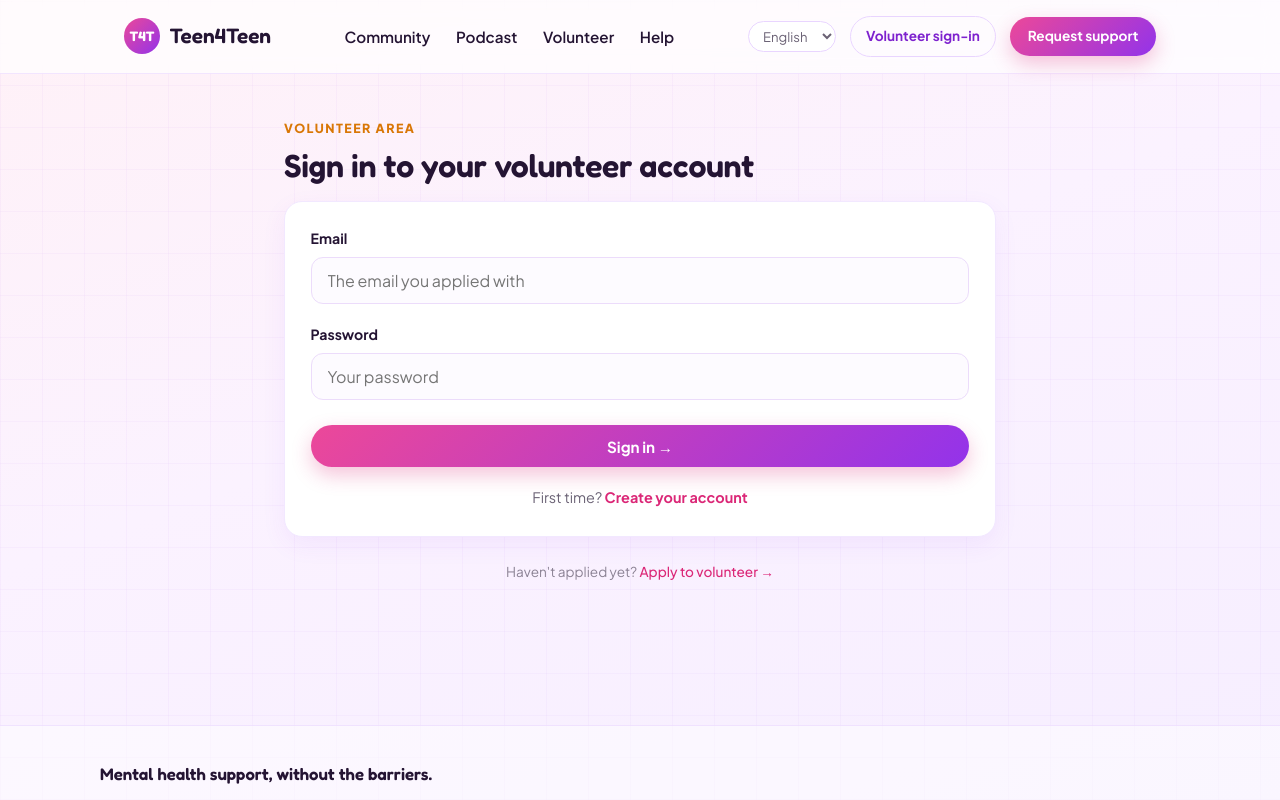
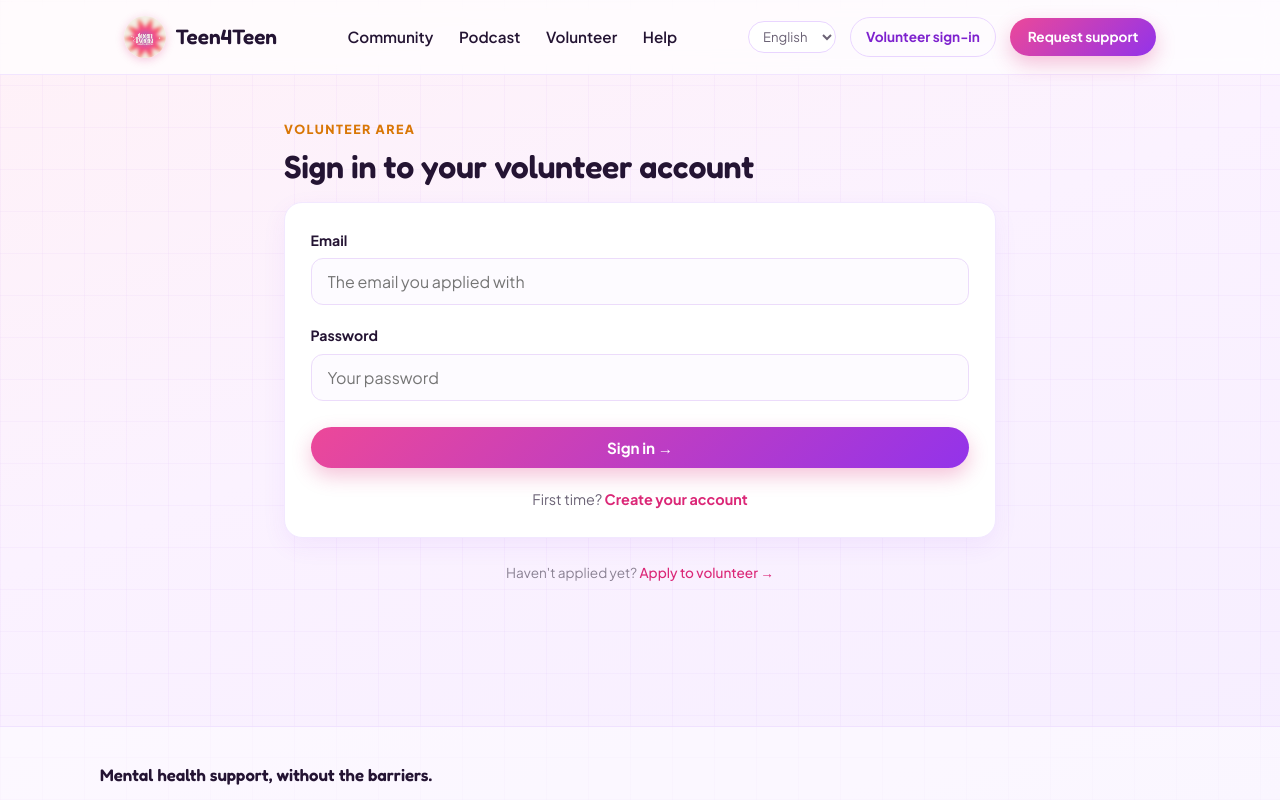
Before and after one commit to vdas2479/Teen4Teen, a React (Vite) app in the folder client/: page /volunteer-login in a window 1280 px wide. Shown: the top 800 px of the page. Built offline with nearby package versions, Linux system fonts and the light colour scheme.

Commit message:
logo change

```diff
--- a/client/src/components/NavBar.jsx
+++ b/client/src/components/NavBar.jsx
@@ -1,7 +1,40 @@
+import { useState } from "react";
 import { Link, NavLink } from "react-router-dom";
 
 export default function NavBar({ volunteerInfo, onVolunteerLogout }) {
+  const [logoOpen, setLogoOpen] = useState(false);
+
   return (
+    <>
+      {logoOpen && (
+        <div
+          onClick={() => setLogoOpen(false)}
+          style={{
+            position: "fixed", inset: 0, zIndex: 1000,
+            background: "rgba(36,20,51,0.7)",
+            backdropFilter: "blur(6px)",
+            display: "flex", alignItems: "center", justifyContent: "center",
+            cursor: "zoom-out"
+          }}
+        >
+          <img
+            src="/logo.png"
+            alt="Teen4Teen logo"
+            onClick={e => e.stopPropagation()}
+            style={{
+              maxWidth: "min(420px, 90vw)",
+              maxHeight: "90vh",
+              borderRadius: "50%",
+              objectFit: "cover",
+              width: "min(420px, 90vw)",
+              height: "min(420px, 90vw)",
+              boxShadow: "0 24px 80px rgba(219,39,119,0.35)",
+              cursor: "default"
+            }}
+          />
+        </div>
+      )}
+
     <header style={{
       background: "rgba(255,255,255,0.7)",
       backdropFilter: "blur(10px)",
@@ -20,19 +53,22 @@ export default function NavBar({ volunteerInfo, onVolunteerLogout }) {
         gap: "1rem",
         flexWrap: "wrap"
       }}>
-        <Link to="/" style={{ display: "flex", alignItems: "center", gap: "0.6rem", textDecoration: "none" }}>
-          <span style={{
-            width: 36, height: 36, borderRadius: "50%",
-            background: "var(--gradient-primary)",
-            display: "flex", alignItems: "center", justifyContent: "center",
-            color: "white", fontFamily: "var(--font-display)", fontWeight: 700, fontSize: "0.85rem"
-          }}>
-            T4T
-          </span>
-          <span style={{ fontFamily: "var(--font-display)", fontSize: "1.3rem", fontWeight: 600, color: "var(--ink)" }}>
+        <div style={{ display: "flex", alignItems: "center", gap: "0.6rem" }}>
+          <button
+            onClick={() => setLogoOpen(true)}
+            title="View logo"
+            style={{
+              background: "none", border: "none", padding: 0, cursor: "zoom-in",
+              width: 42, height: 42, borderRadius: "50%", overflow: "hidden",
+              flexShrink: 0, boxShadow: "0 2px 8px rgba(219,39,119,0.25)"
+            }}
+          >
+            <img src="/logo.png" alt="Teen4Teen" style={{ width: "100%", height: "100%", objectFit: "cover" }} />
+          </button>
+          <Link to="/" style={{ fontFamily: "var(--font-display)", fontSize: "1.3rem", fontWeight: 600, color: "var(--ink)", textDecoration: "none" }}>
             Teen4Teen
-          </span>
-        </Link>
+          </Link>
+        </div>
 
         <div style={{ display: "flex", gap: "1.6rem", alignItems: "center", flexWrap: "wrap" }}>
           {[
@@ -96,5 +132,6 @@ export default function NavBar({ volunteerInfo, onVolunteerLogout }) {
         </div>
       </nav>
     </header>
+    </>
   );
 }
--- a/client/src/pages/AdminDashboard.jsx
+++ b/client/src/pages/AdminDashboard.jsx
@@ -33,10 +33,11 @@ export default function AdminDashboard({ adminEmail, onLogout }) {
       <aside style={{ width: 250, padding: "1.6rem 1.2rem", background: "rgba(255,255,255,0.7)", borderRight: "1px solid rgba(233,213,255,0.6)" }}>
         <div style={{ display: "flex", alignItems: "center", gap: "0.6rem", marginBottom: "1.6rem" }}>
           <span style={{
-            width: 34, height: 34, borderRadius: "50%", background: "var(--gradient-primary)",
-            display: "flex", alignItems: "center", justifyContent: "center", color: "white",
-            fontFamily: "var(--font-display)", fontWeight: 700, fontSize: "0.8rem"
-          }}>T4T</span>
+            width: 34, height: 34, borderRadius: "50%", overflow: "hidden",
+            display: "flex", alignItems: "center", justifyContent: "center", flexShrink: 0
+          }}>
+            <img src="/logo.png" alt="Teen4Teen" style={{ width: "100%", height: "100%", objectFit: "cover" }} />
+          </span>
           <span style={{ fontFamily: "var(--font-display)", fontWeight: 600 }}>Admin</span>
         </div>
 
```
Also changed, not shown: client/public/logo.png (added).
